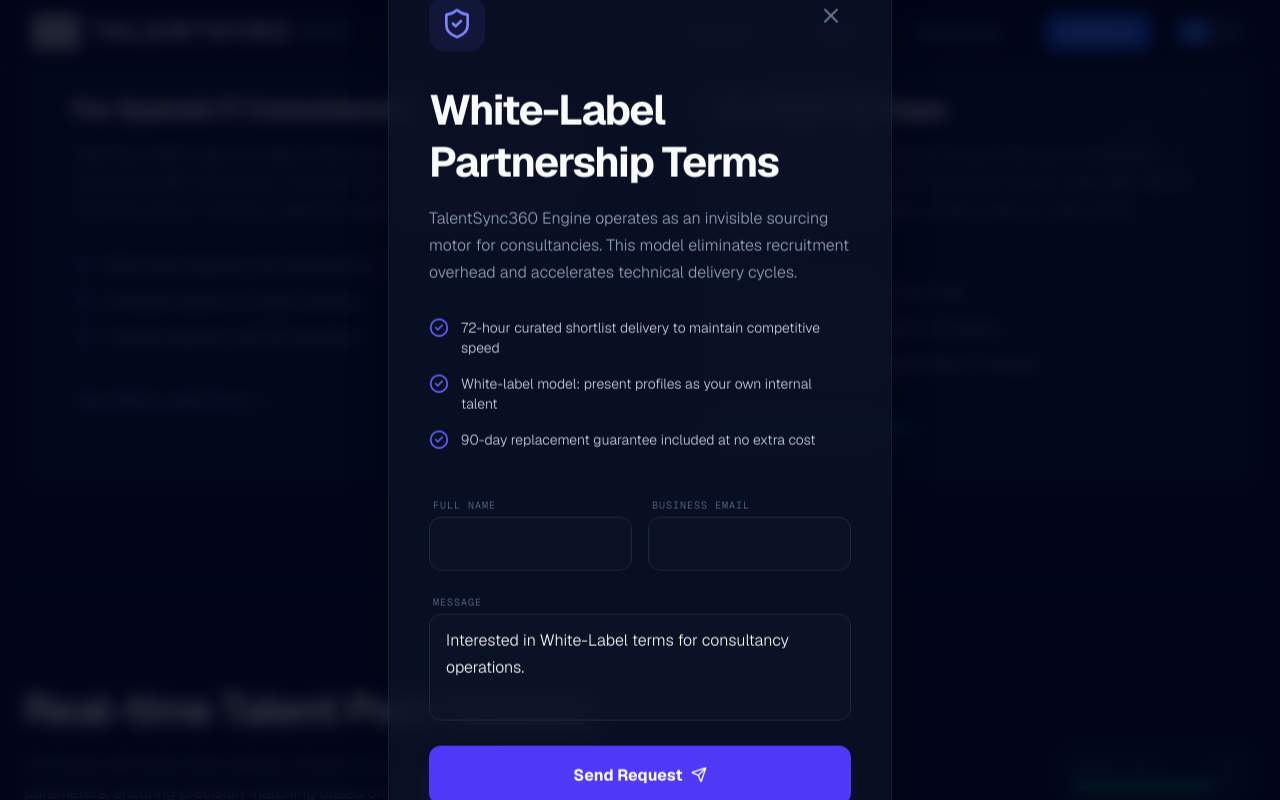
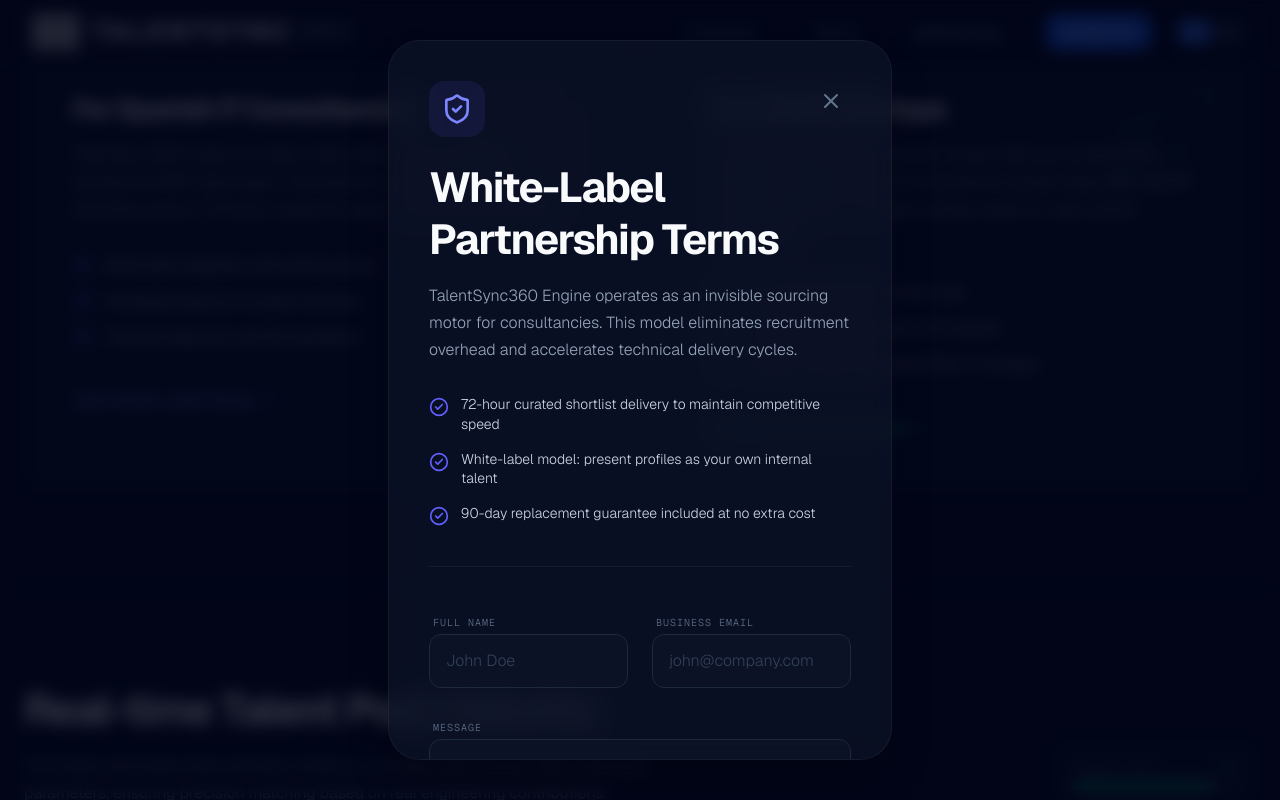
Before and after one commit to alejandroschultz23-create/talentsync360-web, a Next.js app: page / in a window 1280 px wide. Both pictures are taken after a click on the button "View White-Label Terms". Shown: the part 1112-1912 px from the top of the page. Built offline with nearby package versions, Linux system fonts and the light colour scheme; grey boxes are pictures that could not be loaded.

Commit message:
Fix: UX de modales y conexión de formularios a email personal

```diff
--- a/src/components/SolutionModals.tsx
+++ b/src/components/SolutionModals.tsx
@@ -24,16 +24,36 @@
     e.preventDefault();
     setIsSubmitting(true);
 
-    // Simulate API call
-    await new Promise(resolve => setTimeout(resolve, 1500));
+    const form = e.target as HTMLFormElement;
+    const formData = new FormData(form);
 
-    setIsSubmitting(false);
+    const payload = {
+      name: formData.get("name"),
+      email: formData.get("email"),
+      message: formData.get("message"),
+      contactType: type,
+    };
+
+    try {
+      const res = await fetch("/api/send", {
+        method: "POST",
+        headers: { "Content-Type": "application/json" },
+        body: JSON.stringify(payload),
+      });
+
+      if (!res.ok) throw new Error("Submission failed");
+
       setIsSuccess(true);
-
       setTimeout(() => {
         onClose();
         setIsSuccess(false);
-    }, 3000);
+      }, 4000);
+    } catch (error) {
+      console.error("Submission error:", error);
+      alert(t.home.solutionModals.formError || "Error sending request. Please try again.");
+    } finally {
+      setIsSubmitting(false);
+    }
   };
 
   return (
@@ -54,11 +74,11 @@
                 initial={{ opacity: 0, scale: 0.95, y: 20 }}
                 animate={{ opacity: 1, scale: 1, y: 0 }}
                 exit={{ opacity: 0, scale: 0.95, y: 20 }}
-                className="fixed left-[50%] top-[50%] translate-x-[-50%] translate-y-[-50%] w-full max-w-lg z-50 p-1"
+                className="fixed left-[50%] top-[50%] translate-x-[-50%] translate-y-[-50%] w-[95%] max-w-lg z-50 p-1"
               >
-                <div className="glass-morphism rounded-[2rem] overflow-hidden border border-white/10 shadow-2xl bg-slate-950">
-                  <div className="p-8 md:p-10">
-                    <div className="flex justify-between items-start mb-8">
+                <div className="glass-morphism rounded-[2rem] overflow-hidden border border-white/10 shadow-2xl bg-slate-950 max-h-[90vh] flex flex-col">
+                  {/* Fixed Header */}
+                  <div className="p-8 pb-0 md:p-10 md:pb-0 flex justify-between items-start mb-6">
                     <div className={`p-3 rounded-2xl ${isWhiteLabel ? 'bg-indigo-500/10 text-indigo-400' : 'bg-emerald-500/10 text-emerald-400'}`}>
                       {isWhiteLabel ? <ShieldCheck className="w-8 h-8" /> : <Rocket className="w-8 h-8" />}
                     </div>
@@ -67,53 +87,61 @@
                     </Dialog.Close>
                   </div>
 
-                    <Dialog.Title className="text-2xl font-bold text-white mb-4">
+                  {/* Scrollable Content */}
+                  <div className="overflow-y-auto p-8 pt-0 md:p-10 md:pt-0 pb-10 custom-scrollbar">
+                    <Dialog.Title className="text-2xl md:text-3xl font-bold text-white mb-4 tracking-tight">
                       {isWhiteLabel ? data.whiteLabelTitle : data.runwayTitle}
                     </Dialog.Title>
 
-                    <Dialog.Description className="text-slate-400 mb-8 leading-relaxed">
+                    <Dialog.Description className="text-base text-slate-400 mb-8 leading-relaxed">
                       {isWhiteLabel ? data.whiteLabelBody : data.runwayBody}
                     </Dialog.Description>
 
-                    <ul className="space-y-4 mb-10">
+                    <div className="space-y-4 mb-10">
                       {[
                         isWhiteLabel ? data.whiteLabelBullet1 : data.runwayBullet1,
                         isWhiteLabel ? data.whiteLabelBullet2 : data.runwayBullet2,
                         isWhiteLabel ? data.whiteLabelBullet3 : data.runwayBullet3,
                         !isWhiteLabel && data.runwayBullet4
                       ].filter(Boolean).map((bullet, idx) => (
-                        <li key={idx} className="flex gap-3 text-sm text-slate-300 items-start">
-                          <CheckCircle2 className={`w-5 h-5 flex-shrink-0 ${isWhiteLabel ? 'text-indigo-500' : 'text-emerald-500'}`} />
-                          {bullet}
-                        </li>
+                        <div key={idx} className="flex gap-3 text-sm text-slate-300 items-start">
+                          <CheckCircle2 className={`w-5 h-5 flex-shrink-0 mt-0.5 ${isWhiteLabel ? 'text-indigo-500' : 'text-emerald-500'}`} />
+                          <span className="leading-snug">{bullet}</span>
+                        </div>
                       ))}
-                    </ul>
+                    </div>
 
+                    <div className="border-t border-white/5 pt-10 mt-2">
                        {isSuccess ? (
                         <motion.div
                           initial={{ opacity: 0, y: 10 }}
                           animate={{ opacity: 1, y: 0 }}
-                        className="p-6 bg-emerald-500/10 border border-emerald-500/20 rounded-2xl text-center"
+                          className="p-8 bg-emerald-500/10 border border-emerald-500/20 rounded-2xl text-center"
                         >
-                        <p className="text-emerald-400 font-bold">{data.formSuccess}</p>
+                          <CheckCircle2 className="w-10 h-10 text-emerald-500 mx-auto mb-4" />
+                          <p className="text-emerald-400 font-bold text-lg">{data.formSuccess}</p>
                         </motion.div>
                       ) : (
-                      <form onSubmit={handleSubmit} className="space-y-4">
-                        <div className="grid grid-cols-2 gap-4">
+                        <form onSubmit={handleSubmit} className="space-y-6">
+                          <div className="grid grid-cols-1 sm:grid-cols-2 gap-6">
                             <div className="space-y-2">
                               <label className="text-[10px] uppercase tracking-widest text-slate-500 font-mono pl-1">{data.formName}</label>
                               <input
                                 required
+                                name="name"
                                 type="text"
-                              className="w-full bg-slate-900/50 border border-slate-800 rounded-xl px-4 py-3 text-white focus:outline-none focus:border-indigo-500 transition-colors"
+                                placeholder="John Doe"
+                                className="w-full bg-slate-900/50 border border-slate-800 rounded-xl px-4 py-3 text-white focus:outline-none focus:border-indigo-500 transition-colors placeholder:text-slate-700"
                               />
                             </div>
                             <div className="space-y-2">
                               <label className="text-[10px] uppercase tracking-widest text-slate-500 font-mono pl-1">{data.formEmail}</label>
                               <input
                                 required
+                                name="email"
                                 type="email"
-                              className="w-full bg-slate-900/50 border border-slate-800 rounded-xl px-4 py-3 text-white focus:outline-none focus:border-indigo-500 transition-colors"
+                                placeholder="john@company.com"
+                                className="w-full bg-slate-900/50 border border-slate-800 rounded-xl px-4 py-3 text-white focus:outline-none focus:border-indigo-500 transition-colors placeholder:text-slate-700"
                               />
                             </div>
                           </div>
@@ -121,30 +149,35 @@
                             <label className="text-[10px] uppercase tracking-widest text-slate-500 font-mono pl-1">{data.formMessage}</label>
                             <textarea
                               required
+                              name="message"
                               rows={3}
                               defaultValue={isWhiteLabel ? data.msgPreloadWhiteLabel : data.msgPreloadRunway}
                               className="w-full bg-slate-900/50 border border-slate-800 rounded-xl px-4 py-3 text-white focus:outline-none focus:border-indigo-500 transition-colors resize-none"
                             />
                           </div>
                           <button
+                            type="submit"
                             disabled={isSubmitting}
-                          className={`w-full py-4 rounded-xl font-bold flex items-center justify-center gap-2 transition-all active:scale-[0.98] ${
+                            className={`w-full py-5 rounded-xl font-bold flex items-center justify-center gap-2 transition-all active:scale-[0.98] ${
                               isWhiteLabel
-                              ? 'bg-indigo-600 hover:bg-indigo-700 text-white shadow-lg shadow-indigo-600/20'
-                              : 'bg-emerald-600 hover:bg-emerald-700 text-white shadow-lg shadow-emerald-600/20'
+                                ? 'bg-indigo-600 hover:bg-indigo-700 text-white shadow-xl shadow-indigo-600/20'
+                                : 'bg-emerald-600 hover:bg-emerald-700 text-white shadow-xl shadow-emerald-600/20'
                             } ${isSubmitting ? 'opacity-50 cursor-not-allowed' : ''}`}
                           >
                             {isSubmitting ? (
                               <div className="w-5 h-5 border-2 border-white/30 border-t-white rounded-full animate-spin" />
                             ) : (
                               <>
-                              {data.formSubmit}
+                                <span className="uppercase tracking-wider text-sm">
+                                  {isWhiteLabel ? data.formSubmitWhiteLabel : data.formSubmitRunway}
+                                </span>
                                 <Send className="w-4 h-4" />
                               </>
                             )}
                           </button>
                         </form>
                       )}
+                    </div>
                   </div>
                 </div>
               </motion.div>
--- a/src/context/LanguageContext.tsx
+++ b/src/context/LanguageContext.tsx
@@ -94,7 +94,10 @@
         formEmail: string;
         formMessage: string;
         formSubmit: string;
+        formSubmitWhiteLabel: string;
+        formSubmitRunway: string;
         formSuccess: string;
+        formError: string;
         msgPreloadWhiteLabel: string;
         msgPreloadRunway: string;
       };
@@ -350,7 +353,10 @@
         formEmail: 'Business Email',
         formMessage: 'Message',
         formSubmit: 'Send Request',
+        formSubmitWhiteLabel: 'Send White-Label Request',
+        formSubmitRunway: 'Send for Analysis',
         formSuccess: 'Request Received. The synchronization will begin shortly.',
+        formError: 'Error sending request. Please try again.',
         msgPreloadWhiteLabel: 'Interested in White-Label terms for consultancy operations.',
         msgPreloadRunway: 'Requesting a Runway Analysis and nearshore cost projection.',
       }
@@ -627,7 +633,10 @@
         formEmail: 'Email Corporativo',
         formMessage: 'Mensaje',
         formSubmit: 'Enviar Solicitud',
+        formSubmitWhiteLabel: 'Enviar Solicitud de Marca Blanca',
+        formSubmitRunway: 'Enviar para Análisis',
         formSuccess: 'Solicitud Recibida. La sincronización comenzará pronto.',
+        formError: 'Error al enviar la solicitud. Por favor reintentá.',
         msgPreloadWhiteLabel: 'Interés en términos de Marca Blanca para operaciones de consultoría.',
         msgPreloadRunway: 'Solicitud de Análisis de Runway y proyección de costos nearshore.',
       }
```
Lines whose indentation alone changed are shown as unchanged.
